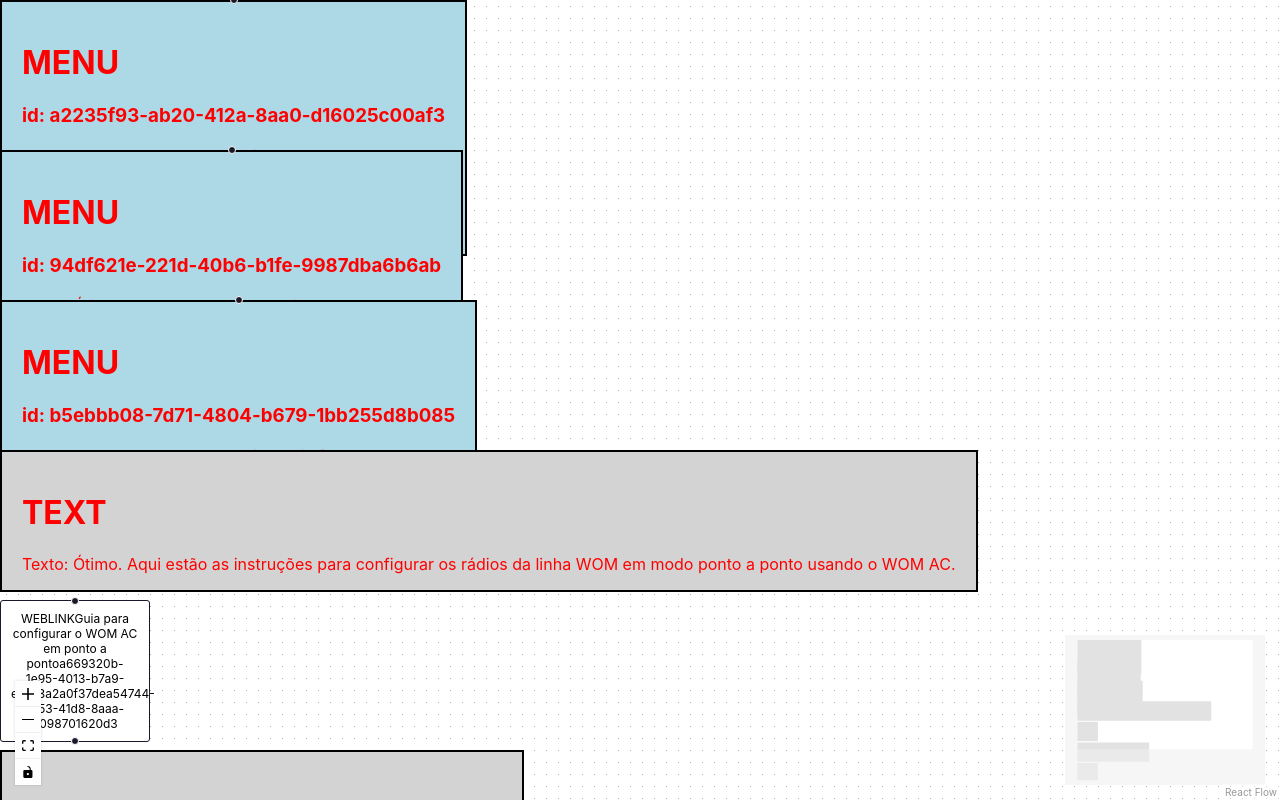
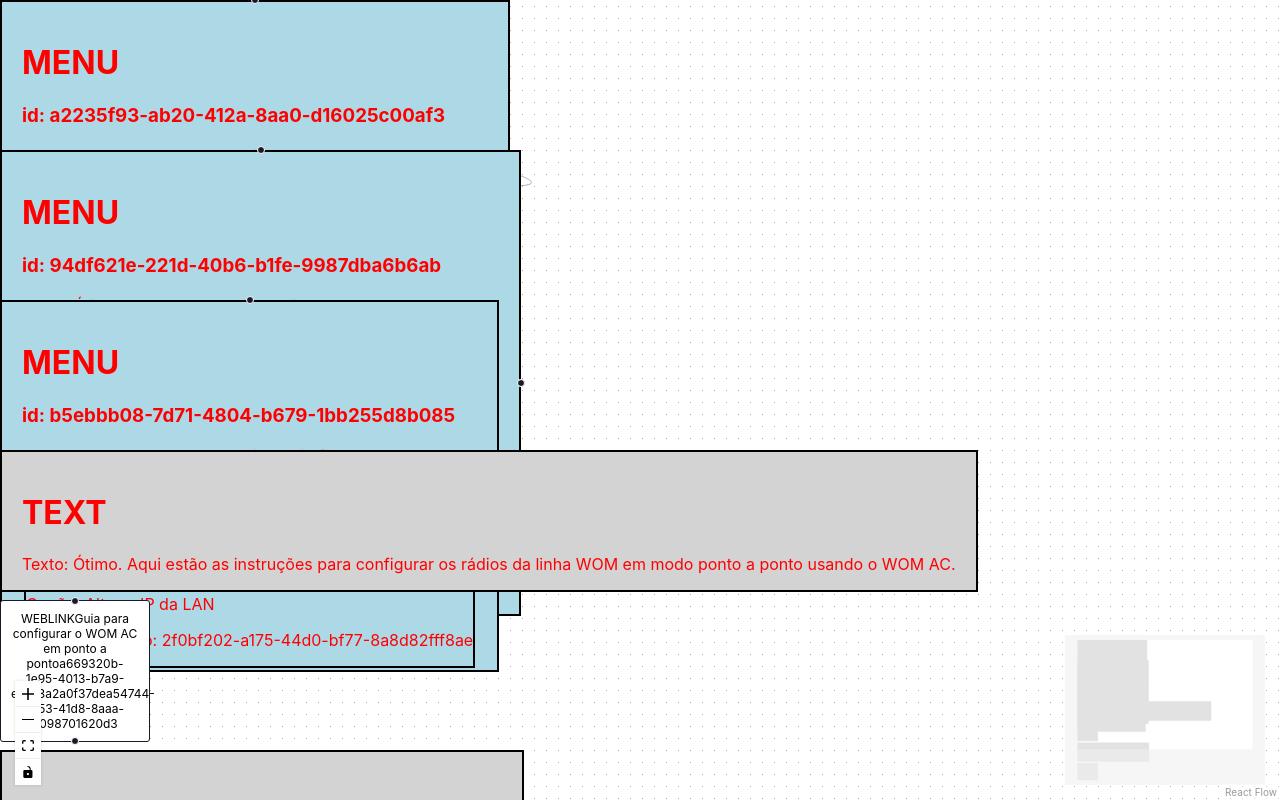
Before and after one commit to JP-Becker/nodeManager, a React (Create React App) app: page / in a window 1280 px wide. Built offline with nearby package versions, Linux system fonts and the light colour scheme.

Commit message:
opcoes separadas dentro do nodeMenu em outro componente

```diff
--- a/src/App.js
+++ b/src/App.js
@@ -14,15 +14,16 @@ import NodeMenu from './components/nodeMenu/nodeMenu';
 
 import '@xyflow/react/dist/style.css';
 import NodeText from './components/nodeText/nodeText';
+import NodeOption from './components/nodeOption/nodeOption';
 
-const nodeTypes = { nodeMenu: NodeMenu, nodeText: NodeText };
+const nodeTypes = { nodeMenu: NodeMenu, nodeText: NodeText, nodeOption: NodeOption};
 
 // Gerar nodes a partir do NodeMenu
 const nodesMapeados = nodeData.map((node, index) => ({
   id: node.id,
   position: { x: 0, y: index * 150 },
   type: DataTypeFilter(node.type),
-  data: { label: [node.type, node.content.text, node.content.options, node.id, node.nextNodeId] }
+  data: { label: [node?.type, node?.content.text, node?.content.options, node?.id, node?.nextNodeId] }
 }));
 
 const initialEdges = [
--- a/src/components/nodeMenu/nodeMenu.js
+++ b/src/components/nodeMenu/nodeMenu.js
@@ -1,14 +1,26 @@
 import React, { memo } from 'react';
 import { Container } from './nodeMenuStyled';
 import { Handle, Position } from '@xyflow/react';
+import NodeOption from '../nodeOption/nodeOption';
 
 export default function NodeMenu({ data, isConnectable }) {
 
-    let opcoesDoMenu = data.label[2].map((option) => {
-        return <p>Opção: {option.content.name}</p>
-    })
+    // let opcoesDoMenu = data.label[2].map((option) => {
 
-    console.log(opcoesDoMenu);
+    //     return <div>
+    //         <p>Opção: {option.content.name}</p>
+    //         <Handle type="source" position={Position.Right} isConnectable={isConnectable}/>
+    //     </div>
+    // })
+
+    // console.log(NodeOption);
+
+    const optionNodes = data.label[2].map((option, i) => ({
+        id: option.id,
+        nextNodeId: option.nextNodeId,
+        name: option.content.name
+      }));
+
     return (
     <>
     <Handle type="target" position={Position.Top} isConnectable={isConnectable}/>
@@ -16,9 +28,8 @@ export default function NodeMenu({ data, isConnectable }) {
         <h1>{data.label[0]}</h1>
         <h3>id: {data.label[3]}</h3>
         <p>Texto: {data.label[1]}</p>
-        <div>{opcoesDoMenu}</div>
+        <NodeOption optionNodes={optionNodes}/>
     </Container>
-    <Handle type="source" position={Position.Bottom} isConnectable={isConnectable}/>
     </>
 
     )
--- /dev/null
+++ b/src/components/nodeOption/nodeOption.js
@@ -0,0 +1,22 @@
+import React, { memo } from 'react';
+import { Container } from './nodeOptionStyled';
+import { Handle, Position } from '@xyflow/react';
+
+export default function NodeOption({ optionNodes, isConnectable }) {
+
+    console.log(optionNodes)
+
+    let opcoesDoMenu = optionNodes.map((option) => {
+        return <Container>
+            <p>Opção: {option.name}</p>
+            <p>id do proximo nó: {option.nextNodeId}</p>
+            <Handle type="source" position={Position.Right} isConnectable={isConnectable}/>
+        </Container>
+    })
+    return (
+    <>
+    {opcoesDoMenu}
+    </>
+
+    )
+}
--- /dev/null
+++ b/src/components/nodeOption/nodeOptionStyled.js
@@ -0,0 +1,7 @@
+import styled from "styled-components"
+
+export const Container = styled.div`
+   padding: 0px;
+        border: 2px solid black;
+        margin: 2px;
+`
```
Also changed, not shown: src/components/edges/edges.js (added).
